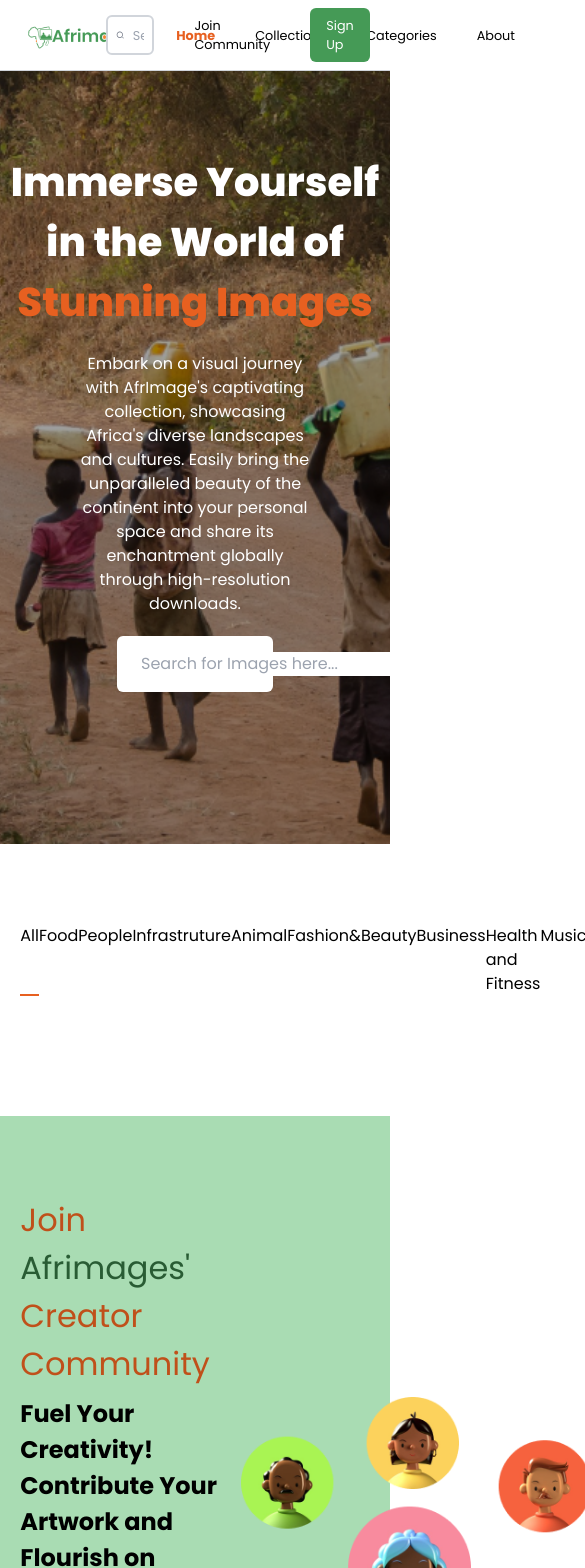
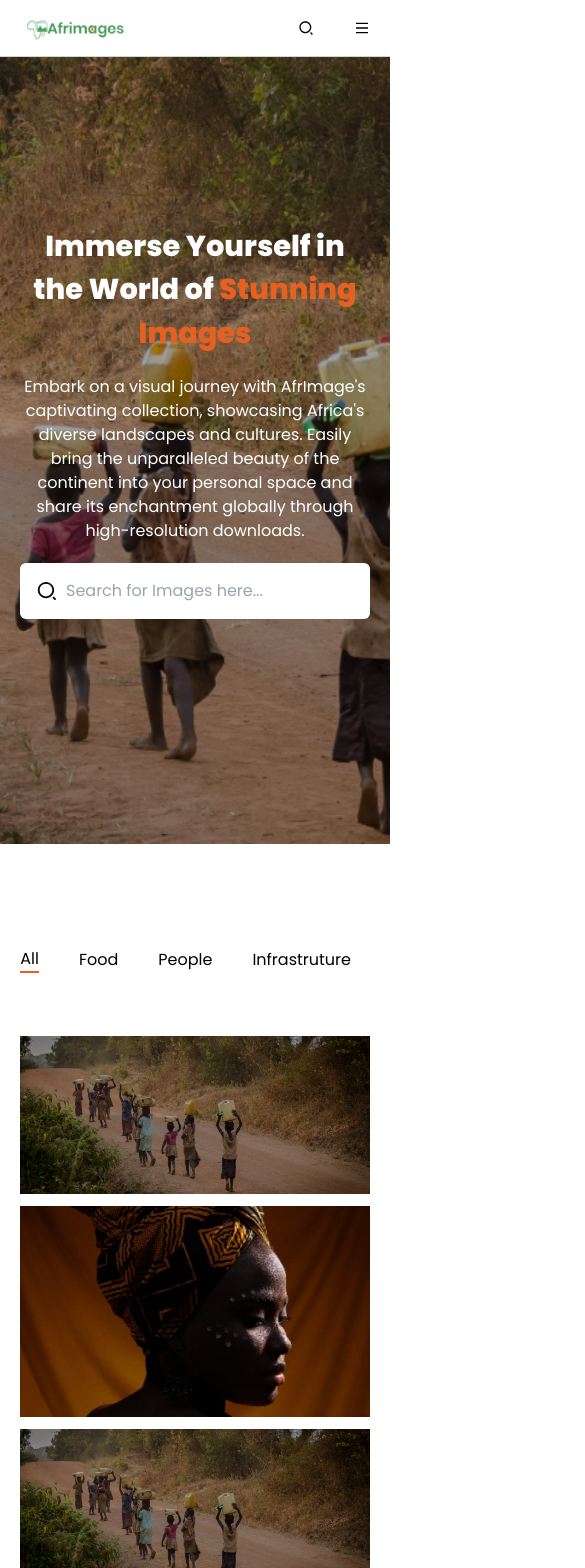
Before and after one commit to Afrimages/Afrimages-Frontend, a Next.js app: page / in a window 390 px wide. Shown: the top 1568 px of the page, 585 px wide, since content can reach past the window. Built offline with nearby package versions, Linux system fonts and the light colour scheme.

Commit message:
responsivness on the homepage

```diff
--- a/app/_components/Banner.tsx
+++ b/app/_components/Banner.tsx
@@ -4,7 +4,7 @@ import clusterImg from '@/public/cluster.png';
 
 export default function Banner() {
   return (
-    <section className='flex gap-5 my-10 py-20 px-xPadding items-center bg-green500'>
+    <section className='flex md:flex-col gap-5 my-10 py-20 px-xPadding items-center bg-green500'>
       <div className='flex gap-2 flex-col'>
         <h1 className='text-[2em] text-orange900'>
           Join <span className='text-green1000'>Afrimages&apos;</span> Creator
--- a/app/_components/Hero.tsx
+++ b/app/_components/Hero.tsx
@@ -4,21 +4,21 @@ import { RiSearch2Line } from 'react-icons/ri';
 export default function Hero() {
   return (
     <section
-      className='w-full h-[100vh] bg-amber-200 bg-cover bg-center bg-no-repeat flex flex-col gap-5 items-center justify-center text-center'
+      className='w-full h-[100vh] bg-amber-200 bg-cover bg-center bg-no-repeat flex flex-col gap-5 items-center justify-center text-center px-xPadding'
       style={{ backgroundImage: `url(./banner.png)` }}
     >
       {/* <img src="./banner.png" alt="" className='w-full h-full'/> */}
-      <h1 className='text-[2.5em] font-[800] text-white'>
+      <h1 className='text-[2.5em] md:text-[1.8em] font-[800] text-white'>
         Immerse Yourself in the World of <span className='text-orange800 outline-orange800'>Stunning Images</span>
       </h1>
 
-      <p className='text-white text-[1em] w-3/5'>
+      <p className='text-white md:w-full md:text-[1em] text-[1em] w-3/5'>
       Embark on a visual journey with AfrImage's captivating collection, showcasing Africa's diverse landscapes and cultures. Easily bring the unparalleled beauty of the continent into your personal space and share its enchantment globally through high-resolution downloads.
       </p>
 
-      <div className='flex gap-2 items-center bg-white rounded-md w-[40%] p-4'>
-        <RiSearch2Line size={24} />
-        <input type='text' className='outline-none focus:outline-none' placeholder='Search for Images here...'/>
+      <div className='flex gap-2 items-center bg-white rounded-md w-[40%] md:w-full p-4'>
+        <RiSearch2Line size={24} className="md:text-[1em]"/>
+        <input type='text' className='outline-none focus:outline-none md:w-full' placeholder='Search for Images here...'/>
       </div>
     </section>
   );
--- a/app/_components/Main.tsx
+++ b/app/_components/Main.tsx
@@ -1,5 +1,6 @@
 'use client';
 
+import H_ImagesContainer from '@/components/ui/H_ImagesContainer';
 import React, { useState } from 'react';
 
 export default function Main() {
@@ -17,24 +18,59 @@ export default function Main() {
     'Culture',
   ];
 
+  const images = [
+    {
+        imageUrl: "./banner.png",
+        id: "sin89enewe",
+        title: "Boys Playing",
+        creator: {
+            profilePicture: "./logo.png",
+            _id: "wwi929212h",
+            fullName: "Emmy Ogunmepon"
+        }
+    },
+    {
+        imageUrl: "./pp.png",
+        id: "sin89enewe",
+        title: "Boys Playing",
+        creator: {
+            profilePicture: "./logo.png",
+            _id: "wwi929212h",
+            fullName: "Emmy Ogunmepon"
+        }
+    },
+    {
+        imageUrl: "./banner.png",
+        id: "sin89enewe",
+        title: "Boys Playing",
+        creator: {
+            profilePicture: "./logo.png",
+            _id: "wwi929212h",
+            fullName: "Emmy Ogunmepon"
+        }
+    }
+]
+
   const [select, setSelect] = useState(0);
 
   return (
-    <section className='py-20 px-xPadding'>
-      <div className='flex justify-between'>
+    <section className='my-20 px-xPadding'>
+      <div className='flex gap-10 items-center overflow-auto justify-between'>
         {categories.map((item, i) => {
           return (
-            <div
+            <p
               key={i}
               className={`'cursor-pointer' ${
                 select === i && 'border-b-orange800 border-b-2'
               }`}
             >
               {item}
-            </div>
+            </p>
           );
         })}
       </div>
+
+      <H_ImagesContainer images={images}/>
     </section>
   );
 }
--- a/components/ui/H_ImagesContainer.tsx
+++ b/components/ui/H_ImagesContainer.tsx
@@ -36,7 +36,7 @@ const H_ImagesContainer = ({images}: any) => {
     ]
 
   return (
-    <div className='grid grid-cols-3 gap-3'>
+    <div className='grid grid-cols-3 md:grid-cols-none gap-3 my-10'>
         <V_ImagesContainer images={images}/>
         <V_ImagesContainer images={images3}/>
         <V_ImagesContainer images={images}/>
--- a/components/ui/Navbar.tsx
+++ b/components/ui/Navbar.tsx
@@ -1,5 +1,5 @@
 import Image from "next/image";
-import { RiSearch2Line } from "react-icons/ri";
+import { RiMenu2Line, RiMenu3Line, RiMenu4Line, RiMenu5Line, RiMenuLine, RiSearch2Line } from "react-icons/ri";
 
 export default function Navbar({ active = 0 }) {
   const nav = [
@@ -25,9 +25,9 @@ export default function Navbar({ active = 0 }) {
       className='grid  bg-white  py-2 px-xPadding items-center justify-center grid-cols-2 border-b-[1px] border-b-gray-300 fixed top-0 left-0 right-0 mb-10'
     >
       <div className="flex items-center gap-6">
-        <Image width={150} height={150} src="/./logo.png" alt="" unoptimized/>
+        <Image width={150} height={150} src="/./logo.png" alt="" unoptimized className="md:h-[40px] w-auto"/>
 
-        <div className='flex gap-10 justify-center text-[0.8em]'>
+        <div className='flex gap-10 justify-center text-[0.8em] md:hidden sm:hidden '>
         {nav.map((item, i) => {
           return (
             <a
@@ -43,7 +43,7 @@ export default function Navbar({ active = 0 }) {
       </div>
 
 
-      <div className='flex gap-10 items-center justify-end text-[0.8em]'>
+      <div className='flex gap-10 items-center justify-end text-[0.8em] md:hidden sm:hidden'>
 
       <div className='flex gap-2 items-center border-2 border-gray-300 bg-white rounded-md w-[50%] p-2'>
         <RiSearch2Line size={20} className="text-gray-500" />
@@ -58,6 +58,12 @@ export default function Navbar({ active = 0 }) {
           </div>
         </a>
       </div>
+
+      <div className="md:flex sm:flex gap-10 hidden justify-end">
+        <RiSearch2Line />
+
+        <RiMenuLine />
+      </div>
     </div>
   );
 }
--- a/next.config.js
+++ b/next.config.js
@@ -1,4 +1,6 @@
 /** @type {import('next').NextConfig} */
-const nextConfig = {}
+const nextConfig = {
+
+}
 
 module.exports = nextConfig
--- a/tailwind.config.ts
+++ b/tailwind.config.ts
@@ -8,6 +8,16 @@ const config: Config = {
   ],
   theme: {
     extend: {
+      screens: {
+        sm: { max: "600px" },
+        sm1: { max: "768px" },
+        md: { max: "900px" },
+        md1: { max: "850px" },
+        lg: { max: "4070px" },
+        ls: { max: "1370px" },
+        xl: { max: "1250px" },
+        lf: { max: "1150px" },
+      },
       fontFamily: {
         poppins: ['var(--font-poppins)'],
       },
```
